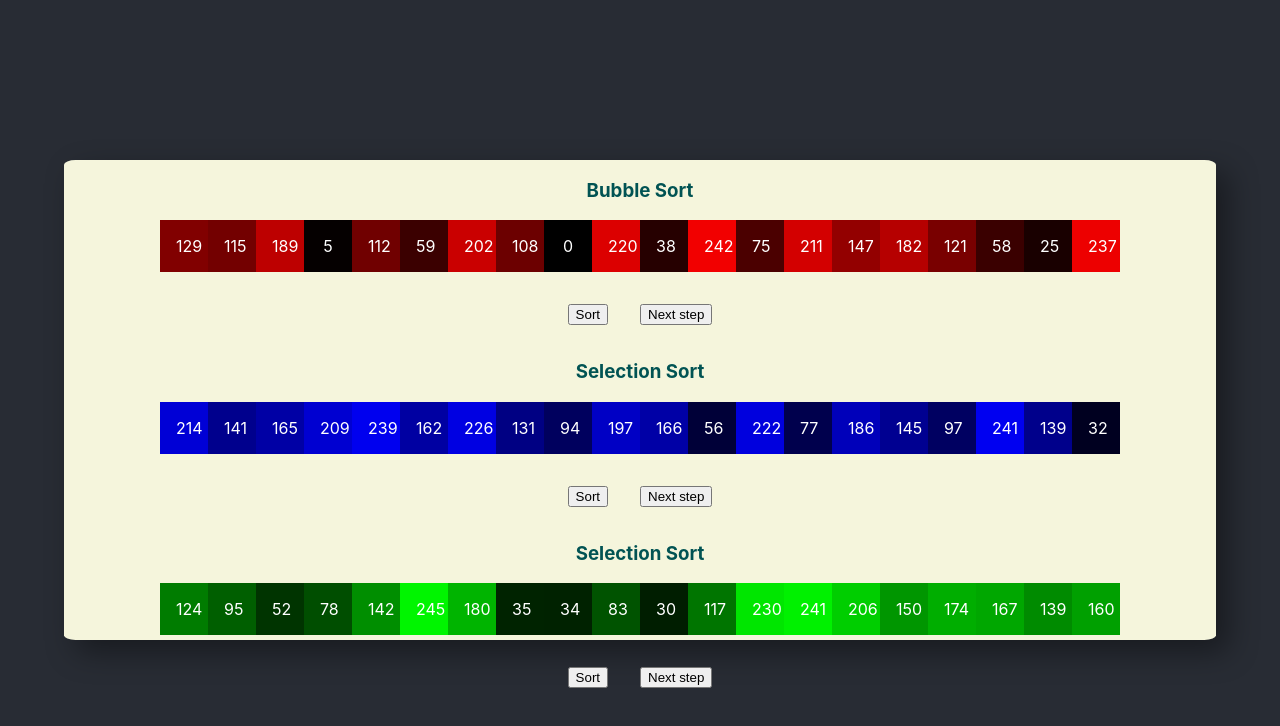
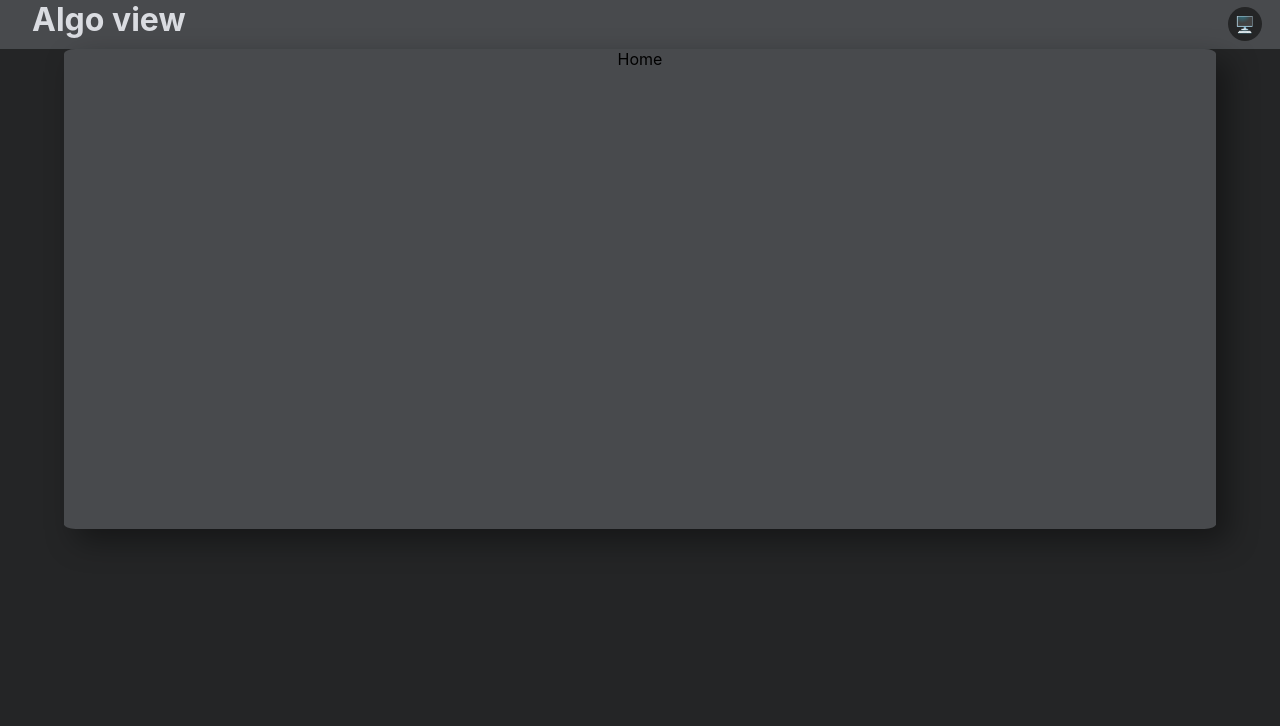
Before and after one commit to index-zer0/algo-view, a React (Create React App) app: page / in a window 1280 px wide. Shown: the top 726 px of the page. Built offline with nearby package versions, Linux system fonts and the light colour scheme.

Commit message:
Set up react router and top bar navigation

```diff
--- a/package.json
+++ b/package.json
@@ -8,7 +8,9 @@
     "@testing-library/user-event": "^12.1.10",
     "react": "^17.0.1",
     "react-dom": "^17.0.1",
+    "react-router-dom": "^5.2.0",
     "react-scripts": "4.0.2",
+    "react-transition-group": "^4.4.1",
     "web-vitals": "^1.0.1"
   },
   "scripts": {
--- a/src/App.css
+++ b/src/App.css
@@ -1,9 +1,6 @@
 .App {
-  display: flex;
 	text-align: center;
-  align-items: center;
-  justify-content: center;
-  background-color: #282c34;
+	background-color: var(--bg);
 	min-height: 100vh;
 }
 
@@ -19,7 +16,7 @@
 }
 
 .App-header {
-  background-color: #282c34;
+	background-color: var(--bg);
 	min-height: 100vh;
 	display: flex;
 	flex-direction: column;
@@ -42,13 +39,18 @@
 	}
 }
 
-.container {
-  background-color: var(--bg-color);
-  width: 90vw;
-  height: 60vh;
-  border-radius: 1%;
-  box-shadow: 12px 12px 30px 0px rgba(0, 0, 0, 0.4);
-  -webkit-box-shadow: 12px 12px 30px 0px rgba(0, 0, 0, 0.4);
-  -moz-box-shadow: 12px 12px 30px 0px rgba(0, 0, 0, 0.4);
-  flex-direction: column;
+.content {
+	display: flex;
+	align-items: center;
+	justify-content: center;
 }
+
+.logo {
+	cursor: pointer;
+	justify-content: flex-start;
+	font-weight: bolder;
+	font-size: xx-large;
+	margin-right: auto;
+	color: var(--text-color);
+	margin-left: 1rem;
+}
--- a/src/App.js
+++ b/src/App.js
@@ -1,39 +1,27 @@
-import { Box } from "./components";
+import { BrowserRouter as Router, Switch, Route } from "react-router-dom";
+import { Navbar, NavItem, DropdownMenu, SortAlgorithms } from "./components";
 import "./App.css";
-import * as Sort from "./utils";
 
 const App = () => {
 	return (
 		<div className="App">
-			<div className="container">
-				<Box
-					label="Bubble Sort"
-					sortingAlgo={async (array, setArray, withStep) => {
-						return await Sort.BubbleSort(array, setArray, withStep);
-					}}
-					color="red"
-				/>
-				<Box
-					label="Selection Sort"
-					sortingAlgo={async (array, setArray, withStep) => {
-						return await Sort.SelectionSort(
-							array,
-							setArray,
-							withStep
-						);
-					}}
-				/>
-				<Box
-					label="Selection Sort"
-					sortingAlgo={async (array, setArray, withStep) => {
-						return await Sort.SelectionSort(
-							array,
-							setArray,
-							withStep
-						);
-					}}
-					color="green"
-				/>
+			<Navbar>
+				<a href="/" className="logo">
+					Algo view
+				</a>
+				<NavItem icon="🖥️">
+					<DropdownMenu />
+				</NavItem>
+			</Navbar>
+			<div className="content">
+				<Router>
+					<Switch>
+						<Route path="/sort" component={SortAlgorithms} />
+						<Route path="/">
+							<div className="container">Home</div>
+						</Route>
+					</Switch>
+				</Router>
 			</div>
 		</div>
 	);
--- a/src/components/Box/styles.css
+++ b/src/components/Box/styles.css
@@ -8,6 +8,15 @@
 
 .button {
 	margin: 1rem;
+	background-color: var(--primary);
+	border: none;
+	color: white;
+	padding: 1rem 2rem;
+	text-align: center;
+	text-decoration: none;
+	display: inline-block;
+	font-size: 16px;
+	border-radius: 0.1rem;
 }
 
 .cell {
@@ -19,5 +28,5 @@
 }
 
 .title {
-	color: rgb(1, 83, 83);
+	color: var(--primary);
 }
--- /dev/null
+++ b/src/components/Navbar/index.js
@@ -0,0 +1,106 @@
+/* eslint-disable jsx-a11y/anchor-is-valid */
+import React from "react";
+import { CSSTransition } from "react-transition-group";
+import "./styles.css";
+
+const Navbar = (props) => {
+	return (
+		<nav className="navbar">
+			<ul className="navbar-nav">{props.children}</ul>
+		</nav>
+	);
+};
+
+export const NavItem = (props) => {
+	const [open, setOpen] = React.useState(false);
+
+	return (
+		<li className="nav-item">
+			<a href="#" className="icon-button" onClick={() => setOpen(!open)}>
+				{props.icon}
+			</a>
+			{open && props.children}
+		</li>
+	);
+};
+
+const DropdownItem = (props) => {
+	return (
+		<a
+			href={props.link ? props.link : "#"}
+			className="menu-item"
+			onClick={props.onClick}
+		>
+			{props.leftIcon && (
+				<span className="icon-button">{props.leftIcon}</span>
+			)}
+			{props.children}
+			{props.rightIcon && (
+				<span className="icon-button">{props.rightIcon}</span>
+			)}
+		</a>
+	);
+};
+
+export const DropdownMenu = (props) => {
+	const [activeMenu, setActiveMenu] = React.useState("main");
+	const [menuHeight, setMenuHeight] = React.useState(null);
+
+	const calcHeight = (el) => {
+		const height = el.offsetHeight;
+		setMenuHeight(height);
+	};
+
+	return (
+		<div className="dropdown" style={{ height: menuHeight }}>
+			<CSSTransition
+				in={activeMenu === "main"}
+				unmountOnExit
+				timeout={500}
+				classNames="menu-primary"
+				onEnter={calcHeight}
+			>
+				<div className="menu">
+					<DropdownItem>placeholder</DropdownItem>
+					<DropdownItem
+						leftIcon="〽️"
+						rightIcon="➡️"
+						onClick={() => {
+							console.log("hello");
+							setActiveMenu("settings");
+						}}
+					>
+						Sorting Algorithms
+					</DropdownItem>
+				</div>
+			</CSSTransition>
+			<CSSTransition
+				in={activeMenu === "settings"}
+				unmountOnExit
+				timeout={500}
+				classNames="menu-secondary"
+				onEnter={calcHeight}
+			>
+				<div className="menu">
+					<DropdownItem
+						leftIcon="⬅️"
+						onClick={() => setActiveMenu("main")}
+					>
+						Go Back
+					</DropdownItem>
+					<DropdownItem leftIcon="💭" link="/sort/bubble">
+						Bubble Sort
+					</DropdownItem>
+					<DropdownItem leftIcon="🤏" link="/sort/selection">
+						Selection Sort
+					</DropdownItem>
+					<DropdownItem leftIcon="🗳️" link="/sort/insertion">
+						Insertion Sort
+					</DropdownItem>
+				</div>
+			</CSSTransition>
+		</div>
+	);
+};
+
+export default Navbar;
--- /dev/null
+++ b/src/components/Navbar/styles.css
@@ -0,0 +1,116 @@
+.navbar {
+	height: var(--nav-size);
+	background-color: var(--bg-accent);
+	padding: 0 1rem;
+	border-bottom: var(--border);
+}
+
+.navbar-nav {
+	max-width: 100%;
+	height: 100%;
+	display: flex;
+	justify-content: flex-end;
+}
+
+.nav-item {
+	width: calc(var(--nav-size) * 0.8);
+	display: flex;
+	align-items: center;
+	justify-content: center;
+}
+
+.icon-button {
+	--button-size: calc(var(--nav-size) * 0.5);
+	width: var(--button-size);
+	height: var(--button-size);
+	background-color: var(--bg);
+	border-radius: 50%;
+	padding: 5px;
+	margin: 2px;
+	display: flex;
+	align-items: center;
+	justify-content: center;
+	transition: filter 300ms;
+}
+
+.icon-button:hover {
+	filter: brightness(1.2);
+}
+
+.icon-button svg {
+	fill: var(--text-color);
+	width: 20px;
+	height: 20px;
+}
+
+.dropdown {
+	position: absolute;
+	top: 58px;
+	width: 300px;
+	transform: translateX(-45%);
+	background-color: var(--bg);
+	border: var(--border);
+	border-radius: var(--border-radius);
+	padding: 1rem;
+	overflow: hidden;
+	transition: height var(--speed) ease;
+}
+
+.menu {
+	width: 100%;
+}
+
+.menu-item {
+	height: 50px;
+	display: flex;
+	align-items: center;
+	border-radius: var(--border-radius);
+	transition: background var(--speed);
+	padding: 0.5rem;
+}
+
+.menu-item .icon-button {
+	margin-right: 0.5rem;
+}
+
+.menu-item .icon-button:hover {
+	filter: none;
+}
+
+.menu-item:hover {
+	background-color: #525357;
+}
+
+.icon-right {
+	margin-left: auto;
+}
+
+.menu-primary-enter {
+	position: absolute;
+	transform: translateX(-110%);
+}
+.menu-primary-enter-active {
+	transform: translateX(0%);
+	transition: all var(--speed) ease;
+}
+.menu-primary-exit {
+	position: absolute;
+}
+.menu-primary-exit-active {
+	transform: translateX(-110%);
+	transition: all var(--speed) ease;
+}
+
+.menu-secondary-enter {
+	transform: translateX(110%);
+}
+.menu-secondary-enter-active {
+	transform: translateX(0%);
+	transition: all var(--speed) ease;
+}
+.menu-secondary-exit {
+}
+.menu-secondary-exit-active {
+	transform: translateX(110%);
+	transition: all var(--speed) ease;
+}
--- /dev/null
+++ b/src/components/SortAlgorithms/index.js
@@ -0,0 +1,59 @@
+import React from "react";
+import { Route } from "react-router-dom";
+import Box from "../Box";
+import * as Sort from "../../utils";
+import "./styles.css";
+
+const SortAlgorithms = () => {
+	return (
+		<div>
+			<Route path="/sort/bubble">
+				<div className="container">
+					<Box
+						label="Bubble Sort"
+						sortingAlgo={async (array, setArray, withStep) => {
+							return await Sort.BubbleSort(
+								array,
+								setArray,
+								withStep
+							);
+						}}
+						color="red"
+					/>
+				</div>
+			</Route>
+			<Route path="/sort/selection">
+				<div className="container">
+					<Box
+						label="Selection Sort"
+						sortingAlgo={async (array, setArray, withStep) => {
+							return await Sort.SelectionSort(
+								array,
+								setArray,
+								withStep
+							);
+						}}
+						color="green"
+					/>
+				</div>
+			</Route>
+			<Route path="/sort/insertion">
+				<div className="container">
+					<Box
+						label="Insertion Sort"
+						sortingAlgo={async (array, setArray, withStep) => {
+							return await Sort.InsertionSort(
+								array,
+								setArray,
+								withStep
+							);
+						}}
+						color="green"
+					/>
+				</div>
+			</Route>
+		</div>
+	);
+};
+
+export default SortAlgorithms;
--- /dev/null
+++ b/src/components/SortAlgorithms/styles.css
@@ -0,0 +1,10 @@
+.container {
+	background-color: var(--bg-accent);
+	width: 90vw;
+	height: 60vh;
+	border-radius: 1%;
+	box-shadow: 12px 12px 30px 0px rgba(0, 0, 0, 0.4);
+	-webkit-box-shadow: 12px 12px 30px 0px rgba(0, 0, 0, 0.4);
+	-moz-box-shadow: 12px 12px 30px 0px rgba(0, 0, 0, 0.4);
+	flex-direction: column;
+}
--- a/src/components/index.js
+++ b/src/components/index.js
@@ -1 +1,3 @@
 export { default as Box } from "./Box";
+export { default as SortAlgorithms } from "./SortAlgorithms";
+export { default as Navbar, NavItem, DropdownMenu } from "./Navbar";
--- a/src/index.css
+++ b/src/index.css
@@ -5,10 +5,31 @@ body {
 		"Helvetica Neue", sans-serif;
 	-webkit-font-smoothing: antialiased;
 	-moz-osx-font-smoothing: grayscale;
-	--bg-color: beige;
 }
 
 code {
 	font-family: source-code-pro, Menlo, Monaco, Consolas, "Courier New",
 		monospace;
 }
+
+:root {
+	--bg: #242526;
+	--bg-accent: #484a4d;
+	--text-color: #dadce1;
+	--nav-size: 3rem;
+	--border: 1px solid #474a4d;
+	--border-radius: 8px;
+	--speed: 500ms;
+	--primary: #313de0;
+}
+
+ul {
+	list-style: none;
+	margin: 0;
+	padding: 0;
+}
+
+a {
+	color: var(--text-color);
+	text-decoration: none;
+}
```
Also changed, not shown: 1 other file (tests, documents, lock files or other folders). Lines whose indentation alone changed are shown as unchanged.
